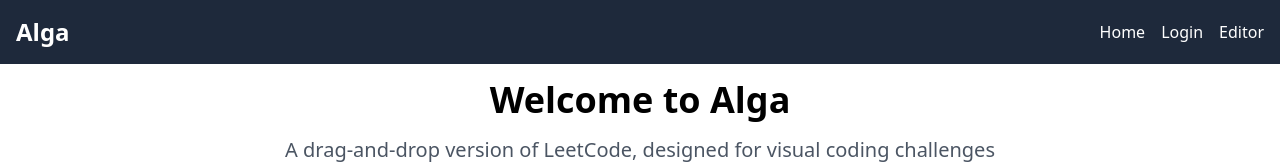
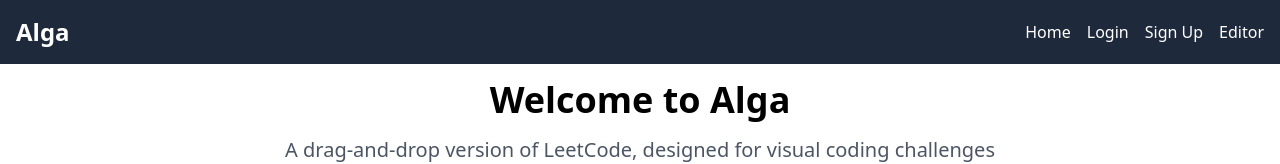
Before and after one commit to HarmonyMorse/alga, a React (Vite) app in the folder client/: page / in a window 1280 px wide. Shown: the top 164 px of the page. Built offline with nearby package versions, Linux system fonts and the light colour scheme.

Commit message:
Add Sign Up link to navigation menu

```diff
--- a/client/src/App.jsx
+++ b/client/src/App.jsx
@@ -11,6 +11,7 @@ function App() {
             <ul className="flex space-x-4">
               <li><Link to="/" className="hover:text-blue-300">Home</Link></li>
               <li><Link to="/login" className="hover:text-blue-300">Login</Link></li>
+              <li><Link to="/signup" className="hover:text-blue-300">Sign Up</Link></li>
               <li><Link to="/editor" className="hover:text-blue-300">Editor</Link></li>
             </ul>
           </nav>
```
